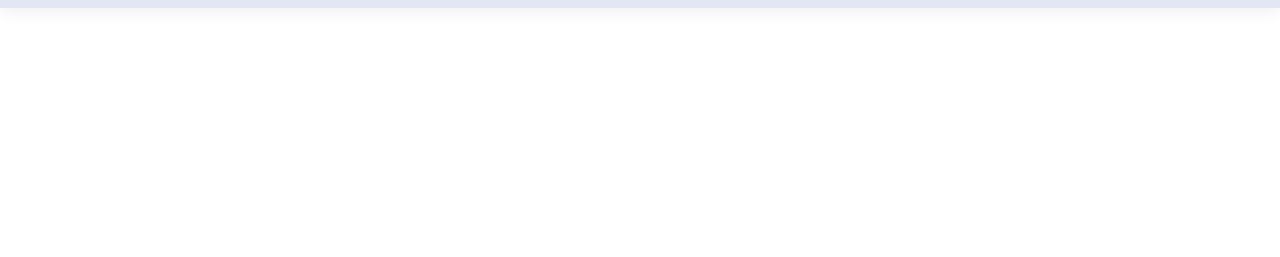
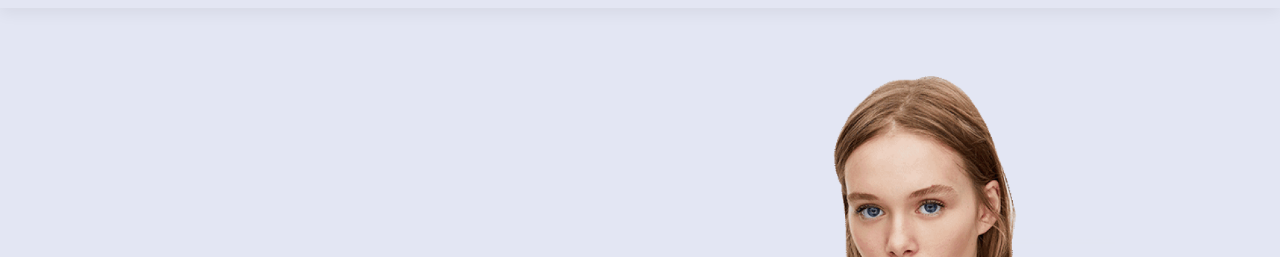
Before and after one commit to TrungIntern/Fashion-Shop, a plain HTML site: page index.html in a window 1280 px wide. Shown: the part 76-333 px from the top of the page. Drawn offline with Linux system fonts and the light colour scheme; the site is published under a folder, as on GitHub Pages, so addresses that start at the root find nothing.

Commit message:
Update style.css

```diff
--- a/style.css
+++ b/style.css
@@ -59,7 +59,7 @@
 }
 
 #hero{
-    background-image: url(/img/hero4.png);
+    background-image: url(img/hero4.png);
     height:90vh;                            /*90 chiều cao màn hình*/
     width: 100%;
     background-size: cover;
```
